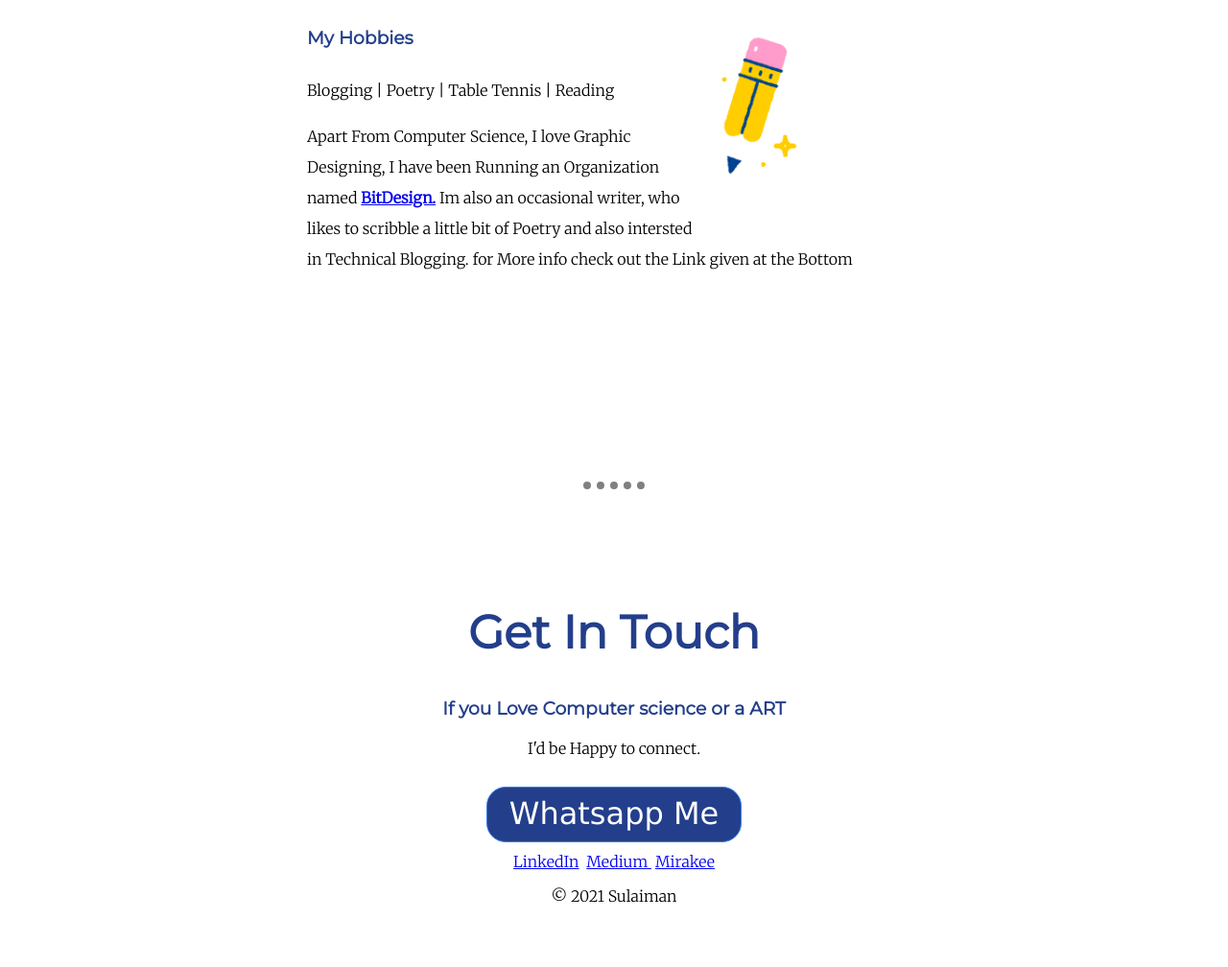
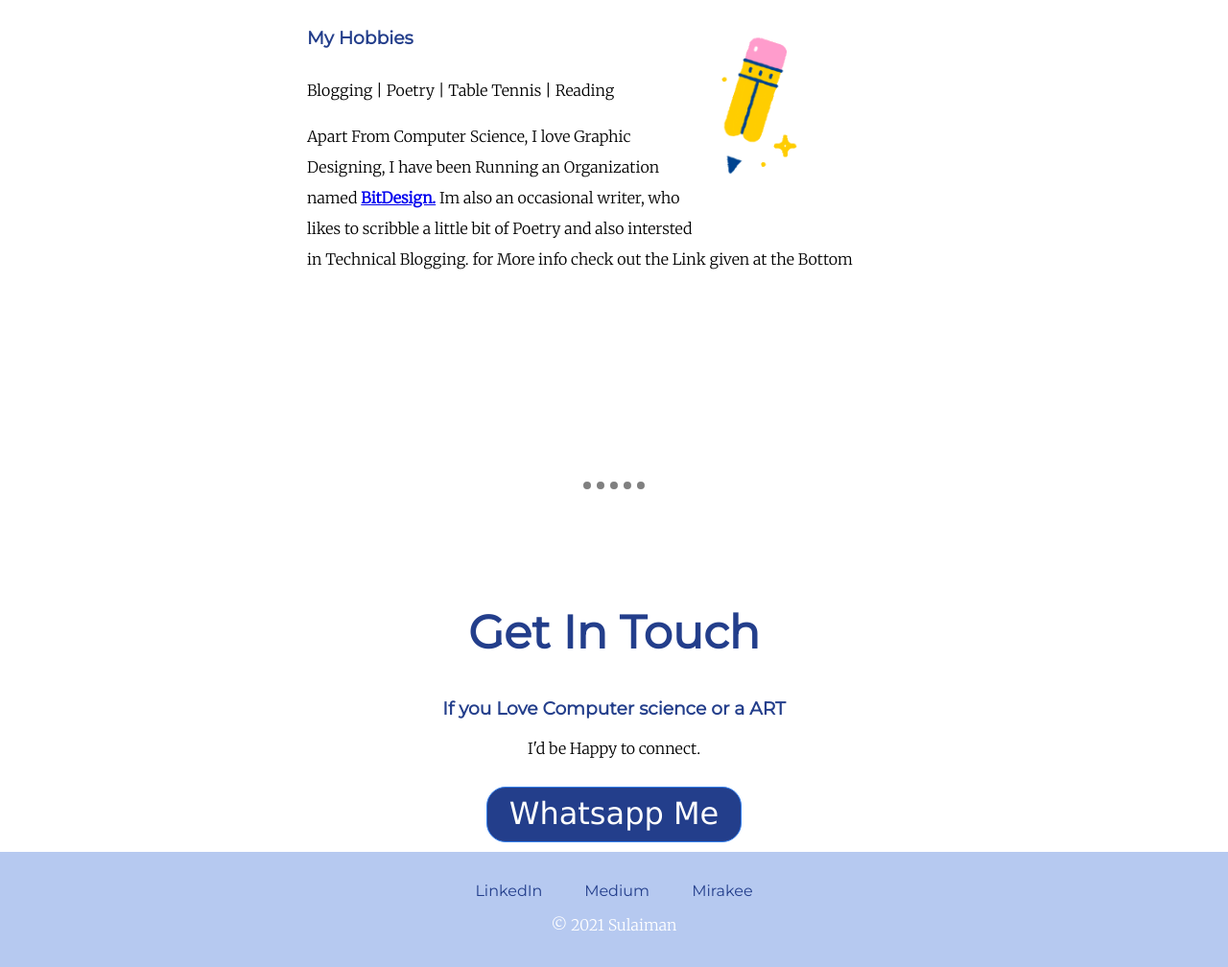
Before and after one commit to sulumufi/portfolio_1, a plain HTML site: page index.html in a window 1280 px wide. Shown: the part 2415-3423 px from the top of the page at 96% size. Before the commit the page ends 3375 px from the top, so only its background shows below. Drawn offline with Linux system fonts and the light colour scheme.

Commit message:
Update styles.css

```diff
--- a/css/styles.css
+++ b/css/styles.css
@@ -20,10 +20,12 @@ position: relative;
 
 }
 
-.bottom_container{
+.bottom-container{
+  background-color:#b6c9f0;
+  padding-top: 30px;
+  padding-bottom: 20px;
 
 }
-
 .skill-row{
   width: 50%;
   margin: 50px auto 100px auto;
@@ -129,8 +131,15 @@ hr {
 }
 
 .footer-link{
-  margin-left: 2px;
-  margin-right: 2px;
+  color: #233e8b;
+  margin-left: 20px;
+  margin-right: 20px;
+  font-family: 'Montserrat', sans-serif;
+  text-decoration: none;
+
+}
+a:hover{
+  color:white;
 }
 .footer_text_love{
   margin-right: auto;
@@ -142,4 +151,5 @@ hr {
 
 .copy_right{
   height: 50%;
+  color: white;
 }
```
